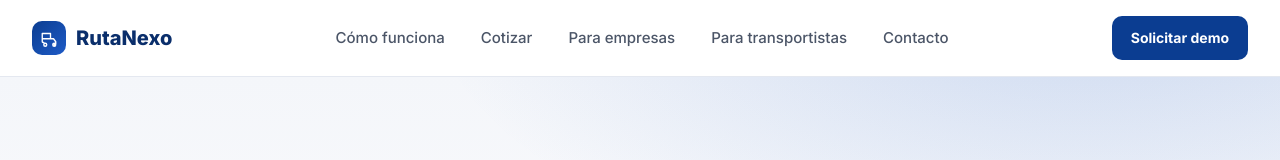
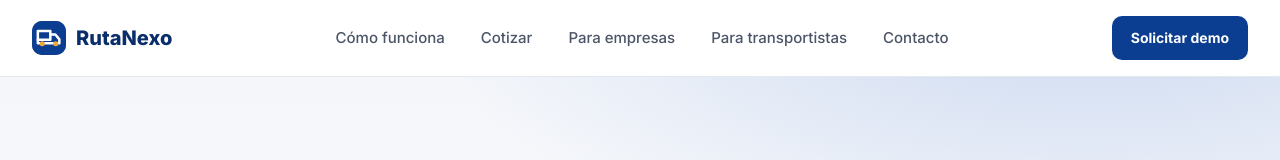
Before and after one commit to Franciscoesdom/rutanexo-landing, a plain HTML site: page index.html in a window 1280 px wide. Shown: the top 160 px of the page. Drawn offline with Linux system fonts and the light colour scheme.

Commit message:
feat: el logo del encabezado usa el mismo ícono que la pestaña
Así el logo de la página y el ícono del navegador coinciden.

Co-Authored-By: Claude Opus 5.5 <noreply@anthropic.com>

```diff
--- a/index.html
+++ b/index.html
@@ -309,9 +309,7 @@
 <header>
   <div class="nav">
     <a href="#top" class="brand">
-      <span class="mark">
-        <svg width="18" height="18" viewBox="0 0 24 24" fill="none"><path d="M3 13h11V6H3v7Zm0 0v4a1 1 0 0 0 1 1h1m9-5h4l3 4v3a1 1 0 0 1-1 1h-1m-14 0a2 2 0 1 0 4 0m-4 0a2 2 0 1 1 4 0m8 0a2 2 0 1 0 4 0m-4 0a2 2 0 1 1 4 0" stroke="#fff" stroke-width="1.8" stroke-linecap="round" stroke-linejoin="round"/></svg>
-      </span>
+      <img class="mark" src="/favicon.svg" alt="" width="34" height="34">
       RutaNexo
     </a>
     <nav class="nav-links">
```
